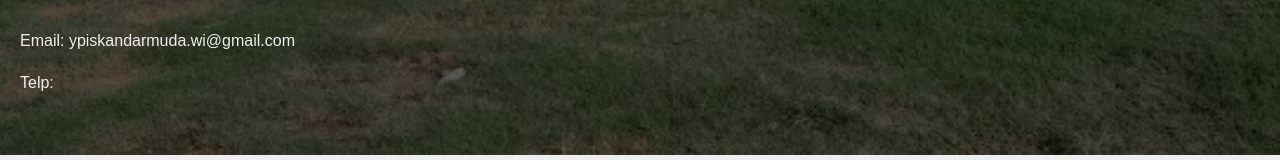
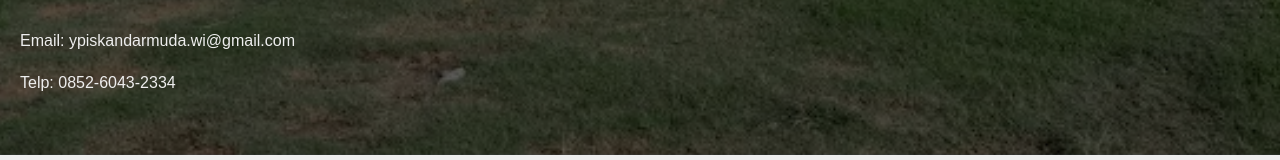
Before and after one commit to ahmadjulianda/website-yayasan, a plain HTML site: page index.html in a window 1280 px wide. Shown: the part 1207-1367 px from the top of the page. Drawn offline with Linux system fonts and the light colour scheme.

```diff
--- a/index.html
+++ b/index.html
@@ -37,7 +37,7 @@
     <section id="kontak">
       <h2>Kontak</h2>
       <p>Email: ypiskandarmuda.wi@gmail.com</p>
-      <p>Telp: </p>
+      <p>Telp: 0852-6043-2334</p>
     </section>
   </main>
 
```
